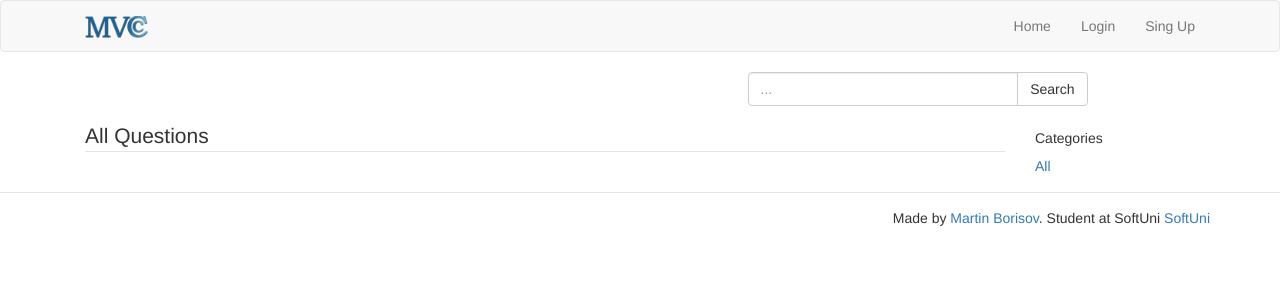
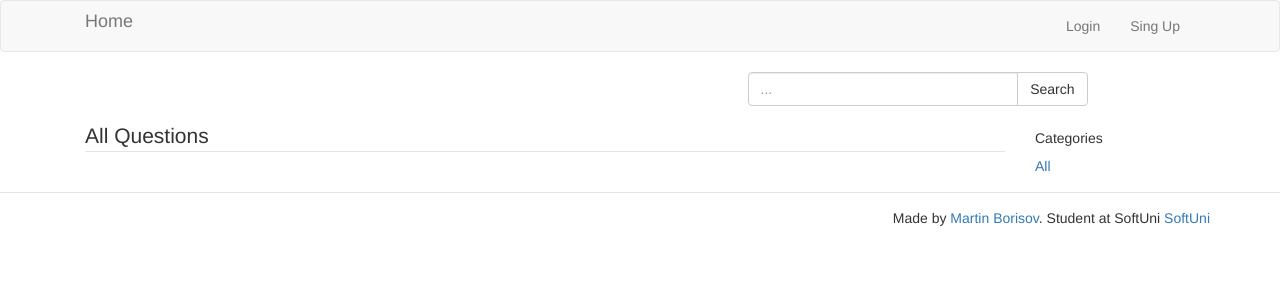
Before and after one commit to MartinBorisov94/PHP-MVC, a PHP site: page / in a window 1280 px wide. Shown: the top 300 px of the page. Run offline with PHP 8.4, Linux system fonts and the light colour scheme; data that the repository does not hold is empty; some libraries are stand-ins or nearby versions.

```diff
--- a/Demos/controllers/AccountController.php
+++ b/Demos/controllers/AccountController.php
@@ -56,6 +56,9 @@ class AccountController extends BaseController{
     }
 
     public function login(){
+        if($this->isLoggedIn){
+            $this->redirect('demos');
+        }
         if($this->isPost){
             $username = $_POST['username'];
             $password = $_POST['password'];
--- a/Demos/controllers/BaseController.php
+++ b/Demos/controllers/BaseController.php
@@ -8,7 +8,7 @@ abstract class BaseController {
     protected $isPost = false;
     protected $user;
     protected $isLoggedIn = false;
-
+    protected $isAdmin = false;
 
 
 
--- a/Demos/models/AccountModel.php
+++ b/Demos/models/AccountModel.php
@@ -19,14 +19,13 @@ class AccountModel extends BaseModel{
     }
 
     public function login($username, $password){
-        $statement = self::$db->prepare("SELECT Id, UserName, Password From Users WHERE UserName = ?");
+        $statement = self::$db->prepare("SELECT Id, UserName, Password, IsAdmin From Users WHERE UserName = ?");
         $statement->bind_param("s", $username);
         $statement->execute();
         $result = $statement->get_result()->fetch_assoc();
 
         if(password_verify($password, $result['Password'])){
             return true;
-
         }
         return false;
     }
--- a/Demos/models/QuestionsModel.php
+++ b/Demos/models/QuestionsModel.php
@@ -34,7 +34,8 @@ class QuestionsModel extends BaseModel {
         $statement = self::$db->prepare("
          SELECT answers.Username, answers.DateTime, answers.Answer
          FROM answers
-         WHERE QuestionId= ?
+         WHERE QuestionId = ?
+         ORDER BY answers.DateTime ASC
        ");
         $statement->bind_param("i", $id);
         $statement->execute();
--- a/Demos/views/layouts/default/header.php
+++ b/Demos/views/layouts/default/header.php
@@ -3,20 +3,26 @@
 <head>
     <title>Home </title>
      <link rel="stylesheet" href="https://bootswatch.com/cyborg/bootstrap.min.css"/>
-<!--    <link rel="stylesheet" href="http://bootswatch.com/paper/bootstrap.css"/>
--->    <meta charset="UTF-8">
+    <meta charset="UTF-8">
 </head>
 <body>
-<div class="navbar navbar-default">
+<nav class="navbar navbar-default">
     <div class="container">
-        <div class="navbar-header">
-            <a class="navbar-brand" href="/demos/">
-                <img class="col-md-10" src="site-logo.png"">
-            </a>
+    <div class="container-fluid">
+        <div class="nav navbar-header">
+            <button data-target="#bs-example-navbar-collapse-2" data-toggle="collapse" class="navbar-toggle collapsed" type="button" aria-expanded="false">
+                <span class="sr-only"><a href="/demos">Home</a></span>
+                <span class="icon-bar"></span>
+                <span class="icon-bar"></span>
+                <span class="icon-bar"></span>
+            </button>
+            <li><a class="navbar-brand" href="/demos">Home</a></li>
+
         </div>
-        <div id="navbar-main" class="navbar-collapse collapse">
+
+
+        <div id="bs-example-navbar-collapse-2" class="navbar-collapse collapse " aria-expanded="false" style="height: 1px;">
             <ul class="nav navbar-nav navbar-right">
-                <li><a href="/demos">Home</a></li>
                 <?php if($this->isLoggedIn) : ?>
                     <li><a href="/demos/questions/create">Add Question</a></li>
                     <li><a href="/demos/account/user">Username: <?php echo(htmlentities($_SESSION['username'])); ?> </a> </li>
@@ -26,10 +32,13 @@
                     <li><a href="/demos/account/login">Login</a></li>
                     <li><a href="/demos/account/register">Sing Up</a></li>
                 <?php endif; ?>
+
             </ul>
+
+
         </div>
     </div>
-</div>
+</nav>
 
 <main class="container">
-    <?php include_once('messages.php'); ?>
+        <?php include_once('messages.php');
--- a/Demos/views/layouts/default/messages.php
+++ b/Demos/views/layouts/default/messages.php
@@ -5,7 +5,7 @@ renderMessages('errorMessages', 'error-messages');
 
 function renderMessages($messagesKey, $cssClass) {
     if (isset($_SESSION[$messagesKey]) && count($_SESSION[$messagesKey]) > 0) {
-        echo '<ul class="' . $cssClass . '">';
+        echo '<ul class=text-primary>';
         foreach ($_SESSION[$messagesKey] as $msg) {
             echo "<li>" . htmlspecialchars($msg) . '</li>';
         }
--- a/Demos/views/questions/question.php
+++ b/Demos/views/questions/question.php
@@ -1,6 +1,6 @@
 <div>
     <legend><?php echo(htmlentities($this->question['Title']))?></legend>
-    <div class="panel panel-primary">
+    <div class="panel panel-warning">
         <div class="panel-heading">
             Username:<strong><?php echo(htmlentities($this->question['Username']))?></strong>
             <div class="pull-right"> <?php echo($this->question['DateTime'])?></div>
```
